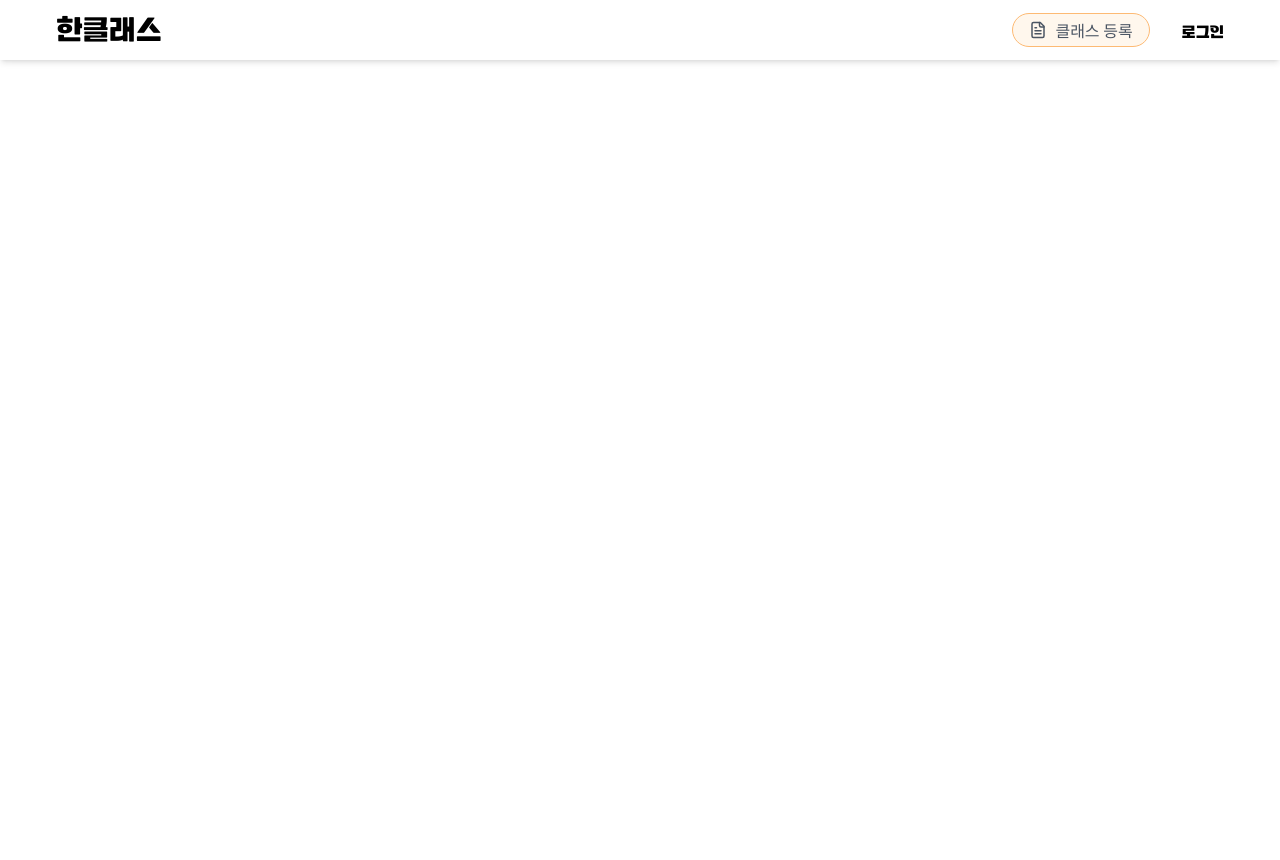
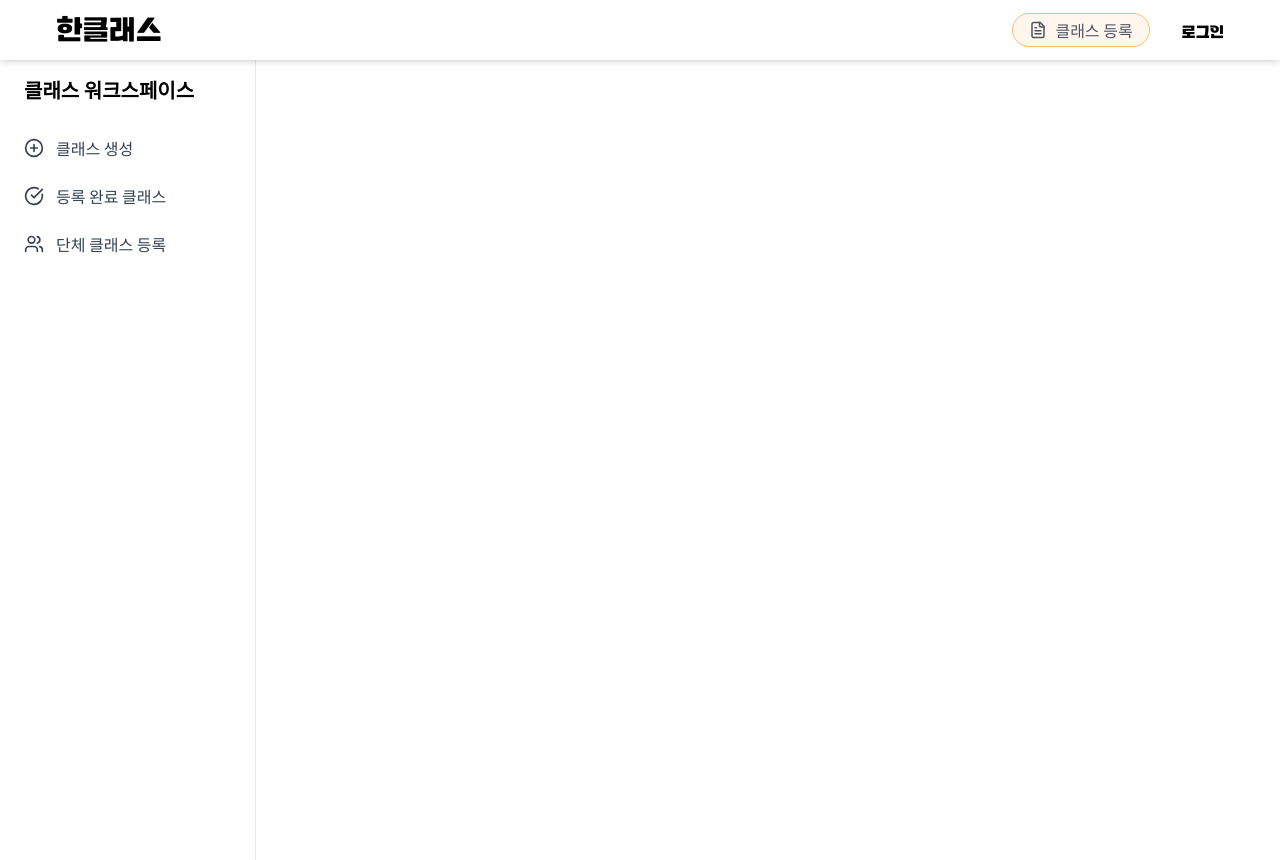
Before and after one commit to cocohan11/HanClass_front, a React (Create React App) app: page /workspace in a window 1280 px wide. Before the commit this address had no page. Before the commit the page ends 800 px from the top, so only its background shows below. Built offline with nearby package versions, Linux system fonts and the light colour scheme.

Commit message:
Fix case sensitivity issues

```diff
--- a/src/App.js
+++ b/src/App.js
@@ -6,6 +6,7 @@ import About from './pages/About';
 import Header from './components/Header/Header';
 import ImageSlider from './components/Slider/ImageSlider';
 import Profile from './components/Mypage/Profile';
+import Workspace from './components/Work-space/Workspace';
 
 
 function App() {
@@ -31,6 +32,7 @@ function App() {
               } />
               <Route path="/about" element={<About />} />
               <Route path="/profile" element={<Profile />} />
+              <Route path="/workspace" element={<Workspace />} />
             </Routes>
           </div>
         </main>
--- a/src/components/Header/Header.js
+++ b/src/components/Header/Header.js
@@ -34,7 +34,7 @@ function Header() {
 
           <div className="flex items-center">
             <Link
-              to="/class/register"
+              to="/workspace"
               className="text-gray-600 bg-orange-50 border border-orange-300 hover:bg-orange-100 p-1 px-4 rounded-full mr-4 flex items-center gap-2 font-noto"
             >
               <FileText size={18} />
--- /dev/null
+++ b/src/components/Work-space/Workspace.js
@@ -0,0 +1,39 @@
+import React from 'react';
+import { PlusCircle, CheckCircle, Users } from 'lucide-react';
+import { Link } from 'react-router-dom';
+
+const WorkspaceSidebar = () => {
+  return (
+    <div className="w-64 min-h-screen bg-white border-r border-gray-200 p-4">
+      <h1 className="text-xl font-bold mb-6 px-2">클래스 워크스페이스</h1>
+
+      <nav className="space-y-2">
+        <Link
+          to="/workspace/create"
+          className="flex items-center gap-3 px-2 py-2 text-gray-700 hover:bg-gray-100 rounded-lg transition-colors"
+        >
+          <PlusCircle className="w-5 h-5" />
+          <span>클래스 생성</span>
+        </Link>
+
+        <Link
+          to="/workspace/registered"
+          className="flex items-center gap-3 px-2 py-2 text-gray-700 hover:bg-gray-100 rounded-lg transition-colors"
+        >
+          <CheckCircle className="w-5 h-5" />
+          <span>등록 완료 클래스</span>
+        </Link>
+
+        <Link
+          to="/workspace/group"
+          className="flex items-center gap-3 px-2 py-2 text-gray-700 hover:bg-gray-100 rounded-lg transition-colors"
+        >
+          <Users className="w-5 h-5" />
+          <span>단체 클래스 등록</span>
+        </Link>
+      </nav>
+    </div>
+  );
+};
+
+export default WorkspaceSidebar;
```
